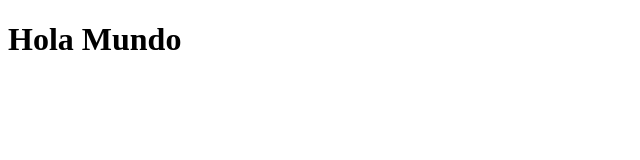
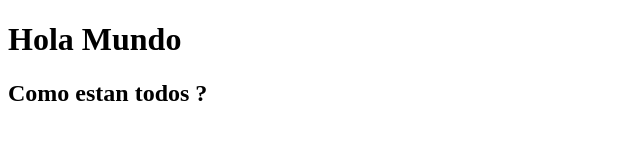
Before and after one commit to EWAYO/pruebagit, a plain HTML site: page index.html in a window 1280 px wide. Shown: the whole page, without its empty margins (0-640 px from the left). Drawn offline with Linux system fonts and the light colour scheme.

Commit message:
subiendo index.html

```diff
--- a/index.html
+++ b/index.html
@@ -7,5 +7,6 @@
 </head>
 <body>
     <h1>Hola Mundo</h1>
+    <h2>Como estan todos ?</h2>
 </body>
 </html>
```
